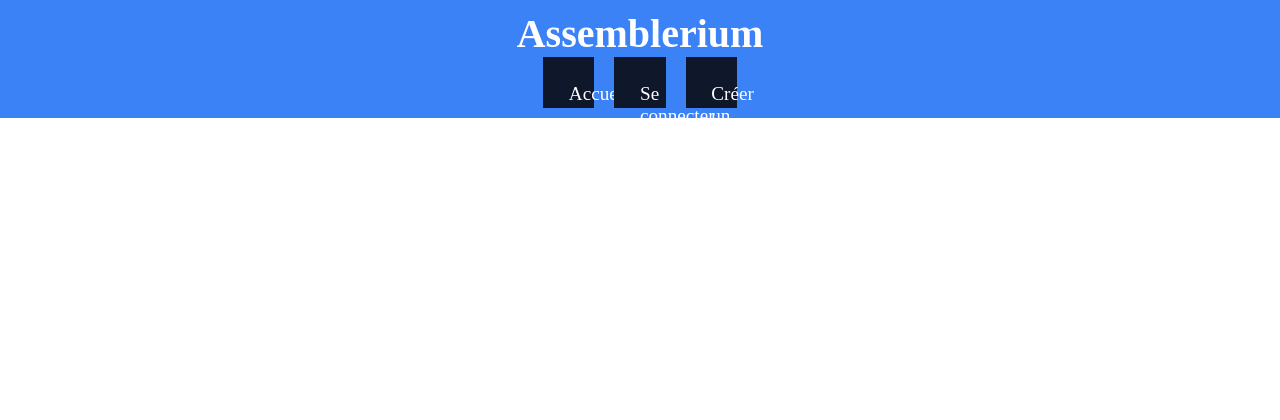
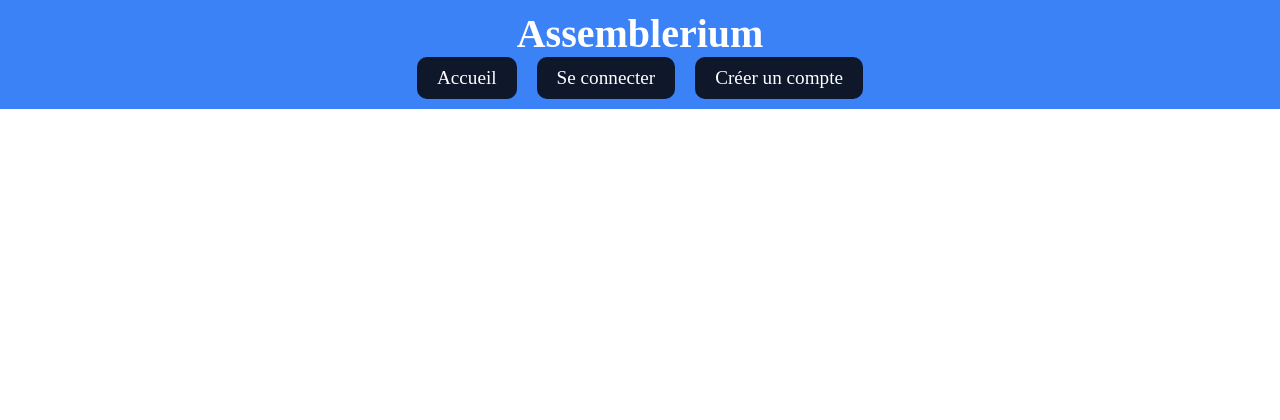
Before and after one commit to moiV123/projet_libre2026, a Flask app: page / in a window 1280 px wide. Shown: the top 420 px of the page. Run offline with Flask 3, Linux system fonts and the light colour scheme.

Commit message:
style_button

```diff
--- a/static/base.css
+++ b/static/base.css
@@ -36,7 +36,6 @@ footer {
     font-weight: bold;
     justify-content: center;
 }
-
 nav .menu {
     list-style: none;
     display: flex;
@@ -51,15 +50,16 @@ nav .menu li a {
 }
 
 li {
-    width: 10px;
-    height: 10px;
-    padding: 2%;
+    display: inline-block;
+    padding: 10px 20px;
     text-align: center;
     background: #0F172A;
     color: #ffffff;
+    border-radius: 10px; /* Adjusted for rounded corners without being a circle */
 }
 
 li:hover {
-    background: #ffffff;;
+    background: #ffffff;
     color: #0F172A;
+    transition: 0.5s;
 }
```
